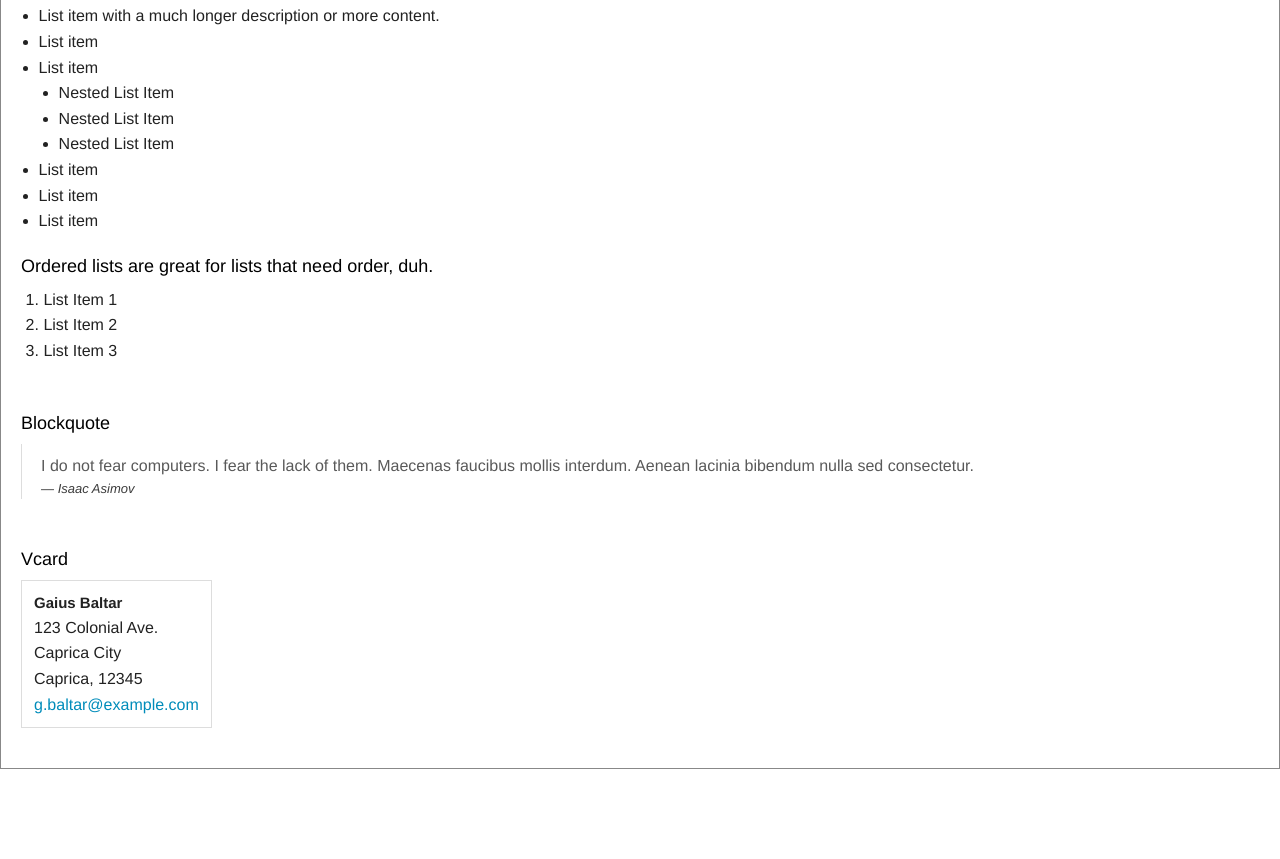
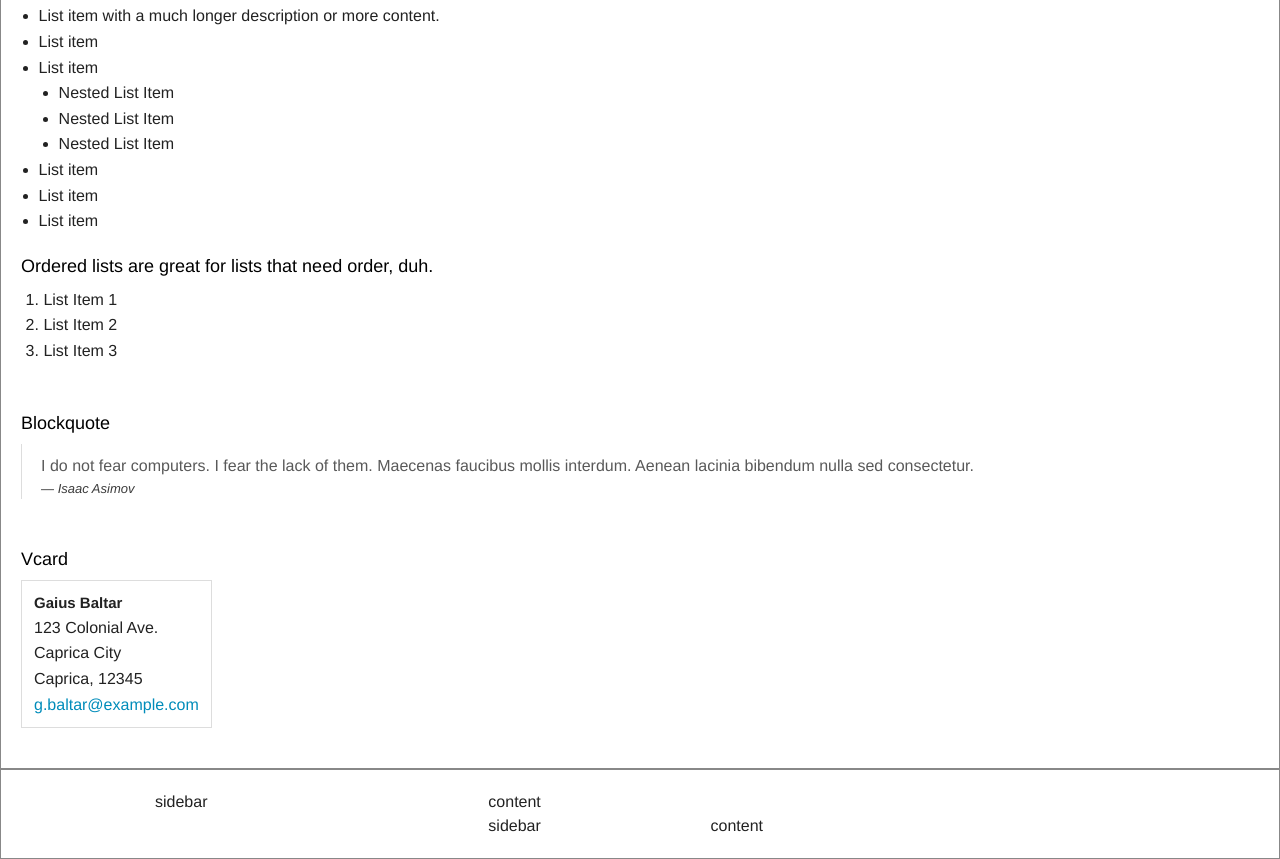
Before and after one commit to emadb/living-styleguide, a website: page src/index.html in a window 1280 px wide. Shown: the part 2416-3275 px from the top of the page. Before the commit the page ends 3185 px from the top, so only its background shows below. Drawn offline with Linux system fonts and the light colour scheme; files that its build step writes are made by us from their sources.

Commit message:
aggiunto cart

```diff
--- a/src/index.html
+++ b/src/index.html
@@ -11,7 +11,6 @@
     <div class="styleguide__title">
         Styleguide GesDoc
     </div>
-
     <div class="styleguide__element">
         <div class="styleguide__subtitle">Typo</div>
         <div class="typo">
@@ -194,6 +193,26 @@
         </ul>
 
     </div>
+
+    <div class="styleguide__element">
+
+        <div class="cart">
+            <div class="cart__sidebar">
+                sidebar
+            </div>
+            <div class="cart__content">
+                content
+                <div class="cart">
+                    <div class="cart__sidebar">
+                        sidebar
+                    </div>
+                    <div class="cart__content">
+                      content
+                    </div>
+                </div>
+            </div>
+        </div>
+    </div>
 </body>
 
 </html>
--- /dev/null
+++ b/src/sass/blocks/_cart.scss
@@ -0,0 +1,19 @@
+.cart{
+	@include grid-row();
+	&__sidebar{
+ 		@include grid-column(4);
+ 		@media #{$medium-only} {
+ 			@include grid-column(12);
+ 		}
+	}
+	&__content{
+ 		@include grid-column(8);
+ 		@media #{$medium-only} {
+ 			@include grid-column(12);
+ 		}
+	}
+
+	.cart{
+		@include grid-row(nest);
+	}
+}
--- a/src/sass/main.scss
+++ b/src/sass/main.scss
@@ -4,3 +4,4 @@
 @import "vendor/foundation/settings";
 @import "vendor/foundation";
 @import "blocks/styleguide";
+@import "blocks/cart";
```
Also changed, not shown: build/css/main.css, build/index.html.
